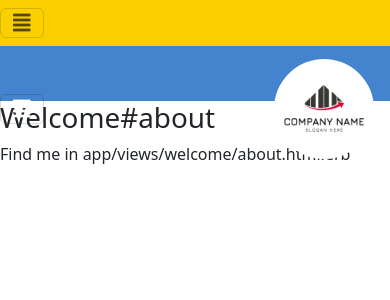
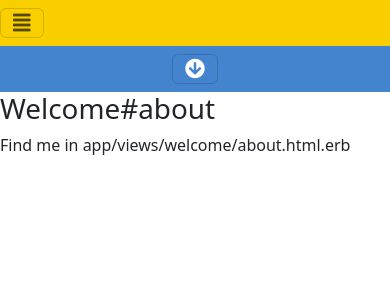
Before and after one commit to yuri-gagarin/ua-school, a Rails app: page /about in a window 390 px wide. Shown: the top 300 px of the page. Run offline with Rails 7, Linux system fonts and the light colour scheme; style sheets or scripts are compiled from the project's sources; some libraries are stand-ins or nearby versions.

Commit message:
responsive front page styling

```diff
--- a/app/assets/javascripts/application.js
+++ b/app/assets/javascripts/application.js
@@ -20,7 +20,6 @@
 
 $(function() {
     console.log('here');
-    /*
     var stickyToggle = function(sticky, stickyWrapper, scrollElement) {
         var stickyHeight = sticky.outerHeight();
         var stickyTop = stickyWrapper.offset().top;
@@ -49,6 +48,6 @@ $(function() {
         // On page load
         stickyToggle(sticky, stickyWrapper, $(window));
       });
-      */
 
-})
+
+});
--- a/app/assets/stylesheets/application.scss
+++ b/app/assets/stylesheets/application.scss
@@ -28,11 +28,9 @@ html, body {
   width: 100%;
 }
 
-.user-info {
-  margin-top: 9px;
-}
+
+@media only screen and (min-width: 576px) {
   .navbar-first {
-  background-color: #f9cf00;
     min-height: 10px;
     #socialContent {
       padding: 0 0;
@@ -55,11 +53,30 @@ html, body {
     }
   }
 
+
+}
+
+@media only screen and (min-width: 768px) {
+  .navbar-second {
+    max-height: 65px;
+  }
+}
+@media only screen and (max-width: 768px) {
+  .navbar-second {
+    .navbar-brand {
+      display: none;
+    }
+  }
+}
+
+.navbar-first {
+  background-color: #f9cf00
+
+}
+
 .navbar-second {
   background-color:#4484ce;
   border-color: #E7E7E7;
-  max-height: 55px;
-  z-index: 1000;
   position: relative;
   .navbar-toggler {
     color: white;
@@ -70,10 +87,15 @@ html, body {
       background-color:#6492c7;
     }
   }
-  .logo {
+  .navbar-brand {
     width: 100px;
     height: 100px;
     border-radius: 50%;
+    background-color: white;
+    position: absolute;
+    left: 50%;
+    margin-left: -50px;
+    z-index: 2;
   }
 }
 
--- a/app/views/layouts/application.html.erb
+++ b/app/views/layouts/application.html.erb
@@ -6,8 +6,9 @@
 
     <meta name="viewport" content="width=device-width, initial-scale=1">
     <%= stylesheet_link_tag    'application', media: 'all', 'data-turbolinks-track': 'reload' %>
+    <link rel="stylesheet" href="https://use.fontawesome.com/releases/v5.3.1/css/all.css" integrity="sha384-mzrmE5qonljUremFsqc01SB46JvROS7bZs3IO2EmfFsd15uHvIt+Y8vEf7N7fWAU" crossorigin="anonymous">
+
     <%= javascript_include_tag 'application', 'data-turbolinks-track': 'reload' %>
-    <link rel="stylesheet" href="https://use.fontawesome.com/releases/v5.3.1/css/all.css" integrity="sha384-mzrmE5qonljUremFsqc01SB46JvROS7bZs3IO2EmfFsd15uHvIt+Y8vEf7N7fWAU" crossorigin="anonymous">
   </head>
 
   <body>
@@ -34,10 +35,13 @@
         </ul>
       </div>
     </nav>
-    <nav class="navbar navbar-second navbar-expand-lg" data-toggle="sticky-onscroll">
-        <button class="navbar-toggler" type="button" data-toggle="collapse" data-target=".navbarSupportedContent" aria-controls="navbarSupportedContent" aria-expanded="false" aria-label="Toggle navigation">
-          <i class="fa fa-align-justify"></i>
+    <nav class="navbar navbar-second navbar-expand-md" data-toggle="sticky-onscroll">
+        <div class="container-fluid">
+        <button class="navbar-toggler mx-auto" type="button" data-toggle="collapse" data-target=".navbarSupportedContent" aria-controls="navbarNav" aria-expanded="false" aria-label="Toggle navigation">
+          <i class="fas fa-arrow-circle-down"></i>
         </button>
+        <a class="navbar-brand logo" href="#"></a>
+
         <div class="collapse navbar-collapse navbarSupportedContent">
           <ul class="navbar-nav mr-auto">
             <li class="nav-item dropdown">
@@ -82,10 +86,6 @@
           </ul>
         </div>
 
-        <a class="navbar-brand hidden-xs" href="#">
-          <img class="logo" src="/assets/frontpage/logo.jpg" alt="Logo">
-        </a>
-
         <div class="collapse navbar-collapse navbarSupportedContent">
           <ul class="navbar-nav ml-auto">
             <li class="nav-item dropdown">
@@ -129,7 +129,7 @@
             </li>
           </ul>
         </div>
-
+        </div>
     </nav>
       <% end %>
       <!--
```
Also changed, not shown: 1 other file. Lines whose indentation alone changed are shown as unchanged.
